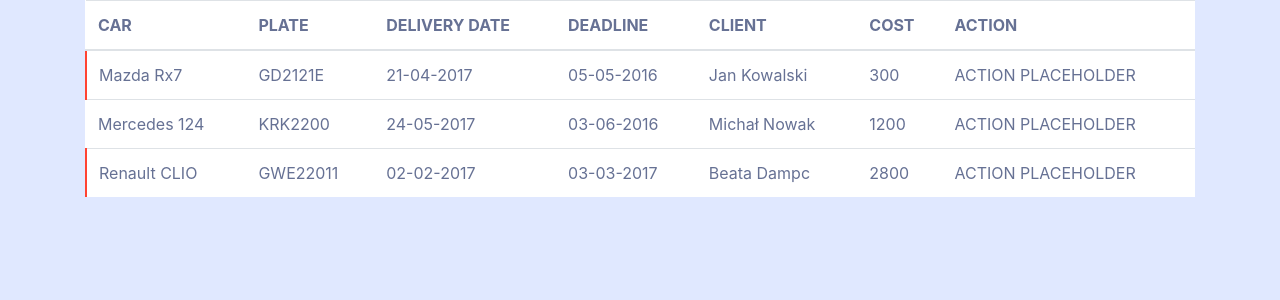
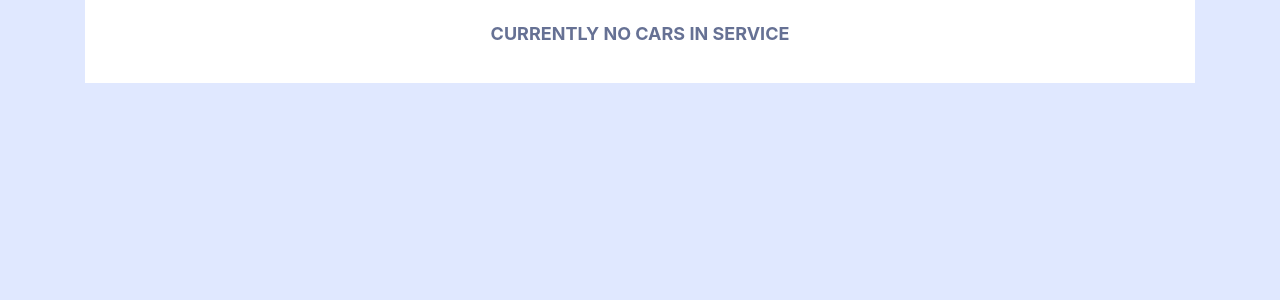
Before and after one commit to Straaths/cars-service, an Angular app: page / in a window 1280 px wide. Shown: the top 300 px of the page. Built offline with nearby package versions, Linux system fonts and the light colour scheme.

Commit message:
Add 'no cars in service' info - ngIf, ng-template

```diff
--- a/src/app/cars/cars-list/cars-list.component.html
+++ b/src/app/cars/cars-list/cars-list.component.html
@@ -1,7 +1,7 @@
 <div class="container">
     <div class="row">
         <div class="col-sm-12">
-            <table class="cs-table table table-stripped">
+            <table *ngIf="cars.length > 0; else noCarsInfo" class="cs-table table table-stripped">
                 <thead>
                     <tr>
                         <th>car</th>
@@ -25,6 +25,11 @@
                     </tr>
                 </tbody>
             </table>
+            <ng-template #noCarsInfo>
+                <div class="no-cars-info">
+                    <p>Currently no cars in service</p>
+                </div>
+            </ng-template>
         </div>
     </div>
 </div>
--- a/src/app/cars/cars-list/cars-list.component.less
+++ b/src/app/cars/cars-list/cars-list.component.less
@@ -0,0 +1,11 @@
+@import '../../../assets/styles/variables';
+
+.no-cars-info{
+    text-align: center;
+    font-size: 18px;
+    text-transform: uppercase;
+    font-weight: 700;
+    color: @blue;
+    padding: 20px;
+    background: @white;
+}
--- a/src/app/cars/cars-list/cars-list.component.ts
+++ b/src/app/cars/cars-list/cars-list.component.ts
@@ -8,7 +8,8 @@
 })
 export class CarsListComponent implements OnInit {
 
-  cars : Car[] = [
+  cars : Car[] = [];
+  /*cars : Car[] = [
     {
       id: 1,
       model: 'Mazda Rx7',
@@ -48,7 +49,7 @@
       cost: 2800,
       isFullyDamaged: true
     }
-  ];
+  ];*/
   constructor() { }
 
   ngOnInit() {
```
